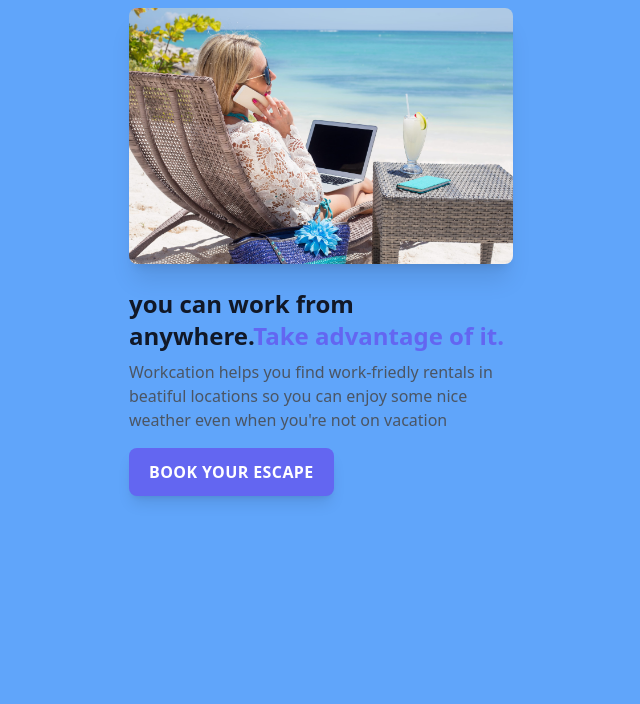
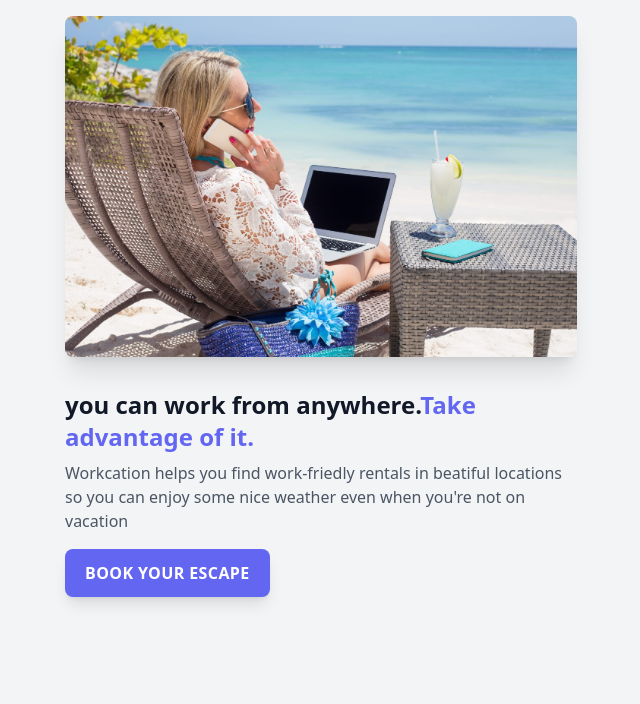
Before and after one commit to ub-victor/Tailwindcss-Website, a website built with Vite: page index.html in a window 1280 px wide. Shown: the part 96-800 px from the top of the page, without its empty margins (319-959 px from the left). Built offline with nearby package versions, Linux system fonts and the light colour scheme.

Commit message:
we are about to start to learn resposive website

```diff
--- a/index.html
+++ b/index.html
@@ -6,11 +6,11 @@
     <link rel="stylesheet" href="/css/tailwind.css"/>
     <title>Document</title>
   </head>
-  <body class="bg-gray-100 sm:bg-yellow-400 lg:bg-green-400 xl:bg-blue-400 2xl:bg-red-400">
-    <div class="px-8 py-12 max-w-md mx-auto ">
+  <body class="bg-gray-100 ">
+    <div class="px-8 py-12 max-w-md mx-auto sm:max-w-xl ">
         <img class="h-8" src="img/logo.svg" alt="workcation"/>
-        <img src="img/beach-work.jpg" alt="Women workcationing on the beach" class="mt-6 rounded-lg shadow-xl"/>
-        <h1 class="mt-6 text-2xl font-bold text-gray-900">you can work from anywhere.<span class="text-indigo-500" >Take advantage of it.</span></h1>
+        <img src="img/beach-work.jpg" alt="Women workcationing on the beach" class="mt-6 rounded-lg shadow-xl sm:mt-8"/>
+        <h1 class="mt-6 text-2xl font-bold text-gray-900 sm:mt-8">you can work from anywhere.<span class="text-indigo-500" >Take advantage of it.</span></h1>
         <p class="mt-2 text-gray-600">Workcation helps you find work-friedly rentals in beatiful locations so you can enjoy some nice weather even when you're not on vacation </p>
         <div class="mt-4">
           <a href="#" class="inline-block px-5 py-3 rounded-lg shadow-lg bg-indigo-500 text-white uppercase tracking-wide font-semibold text-small  ">Book your escape</a>
```
